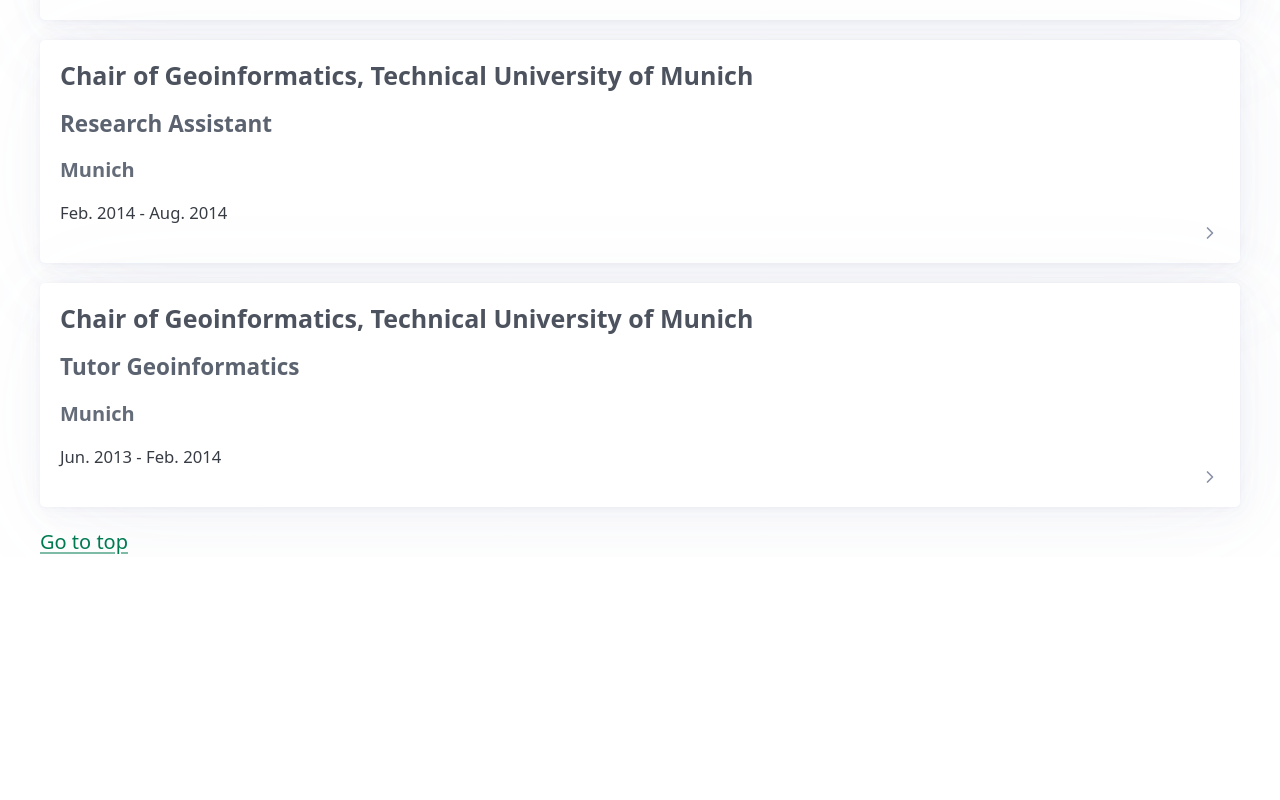
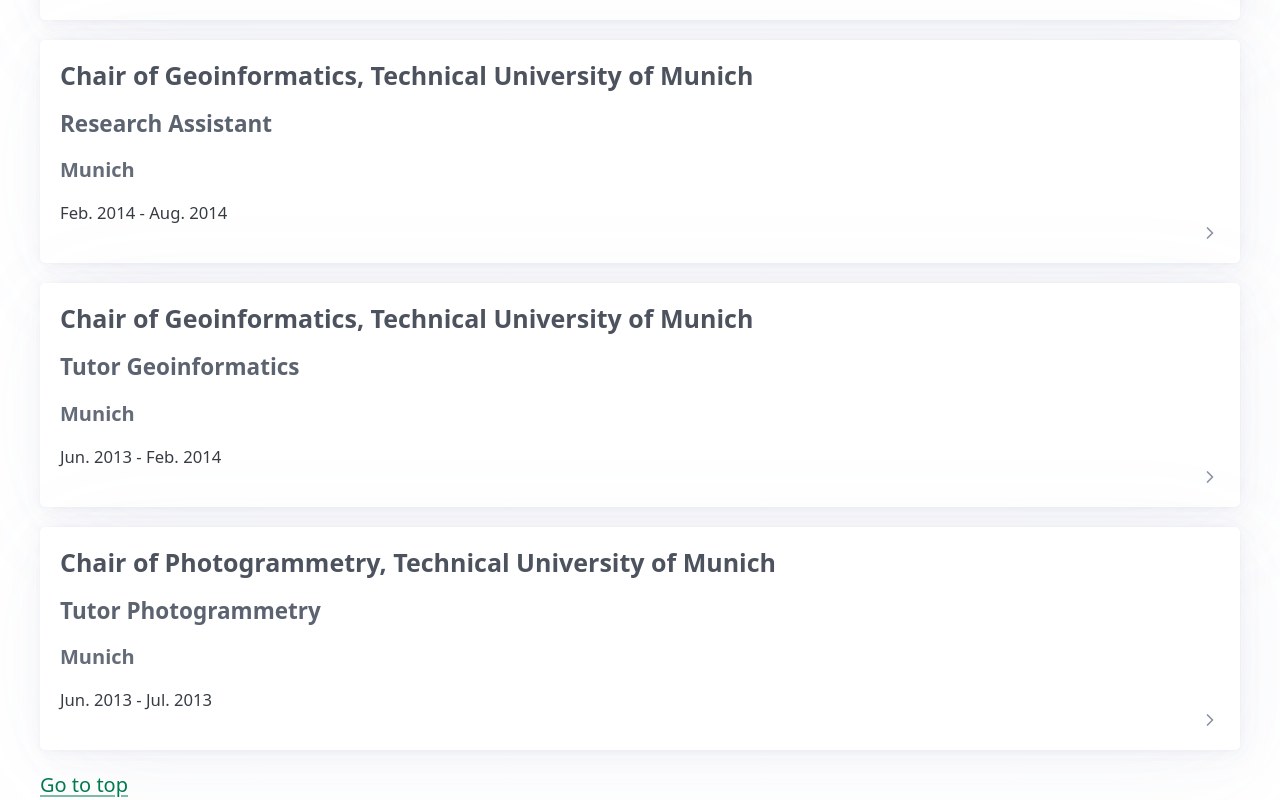
Before and after one commit to jackyscript/dejafu, a Vue app: page /experience in a window 1280 px wide. Shown: the part 2161-2961 px from the top of the page. Before the commit the page ends 2718 px from the top, so only its background shows below. Built offline with nearby package versions, Linux system fonts and the light colour scheme.

Commit message:
add experience item

```diff
--- a/src/components/ExperienceComponent.vue
+++ b/src/components/ExperienceComponent.vue
@@ -179,6 +179,18 @@
       <li>Conducted the tutorial lessons, advised the students during their assignments.</li>
     </ul>
   </ExperienceItem>
+  <ExperienceItem>
+    <template #company>Chair of Photogrammetry, Technical University of Munich</template>
+    <template #location>Munich</template>
+    <template #position> Tutor Photogrammetry </template>
+    <template #date>Jun. 2013 ‑ Jul. 2013</template>
+    <ul tabindex="0">
+      <li>
+        Conducting camera calibration of amateur cameras for industrial applications.
+      </li>
+      <li>Conducted the tutorial lessons, advised the students during their assignments.</li>
+    </ul>
+  </ExperienceItem>
 </template>
 
 <style scoped>
```
